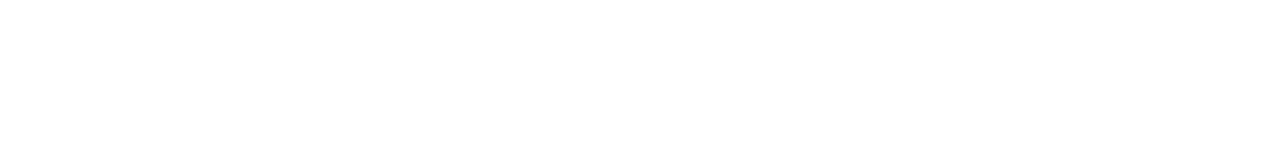
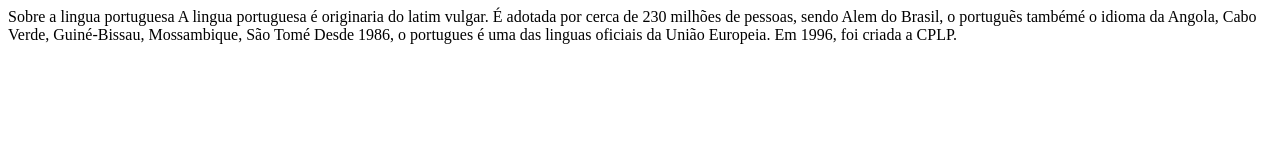
Before and after one commit to Juliamsanches/julia-HTML, a plain HTML site: page index.html in a window 1280 px wide. Drawn offline with Linux system fonts and the light colour scheme.

Commit message:
Index.html

```diff
--- a/index.html
+++ b/index.html
@@ -6,6 +6,14 @@
     <title>Document</title>
 </head>
 <body>
+ Sobre a lingua portuguesa
+
+   A lingua portuguesa é originaria do latim vulgar. É adotada por cerca de 230 milhões de pessoas, sendo
+
+   Alem do Brasil, o portuguẽs tambémé o idioma da Angola, Cabo Verde, Guiné-Bissau, Mossambique, São Tomé
+
+   Desde 1986, o portugues é uma das linguas oficiais da União Europeia. Em 1996, foi criada  a CPLP.
+
 
 </body>
 </html>
```
